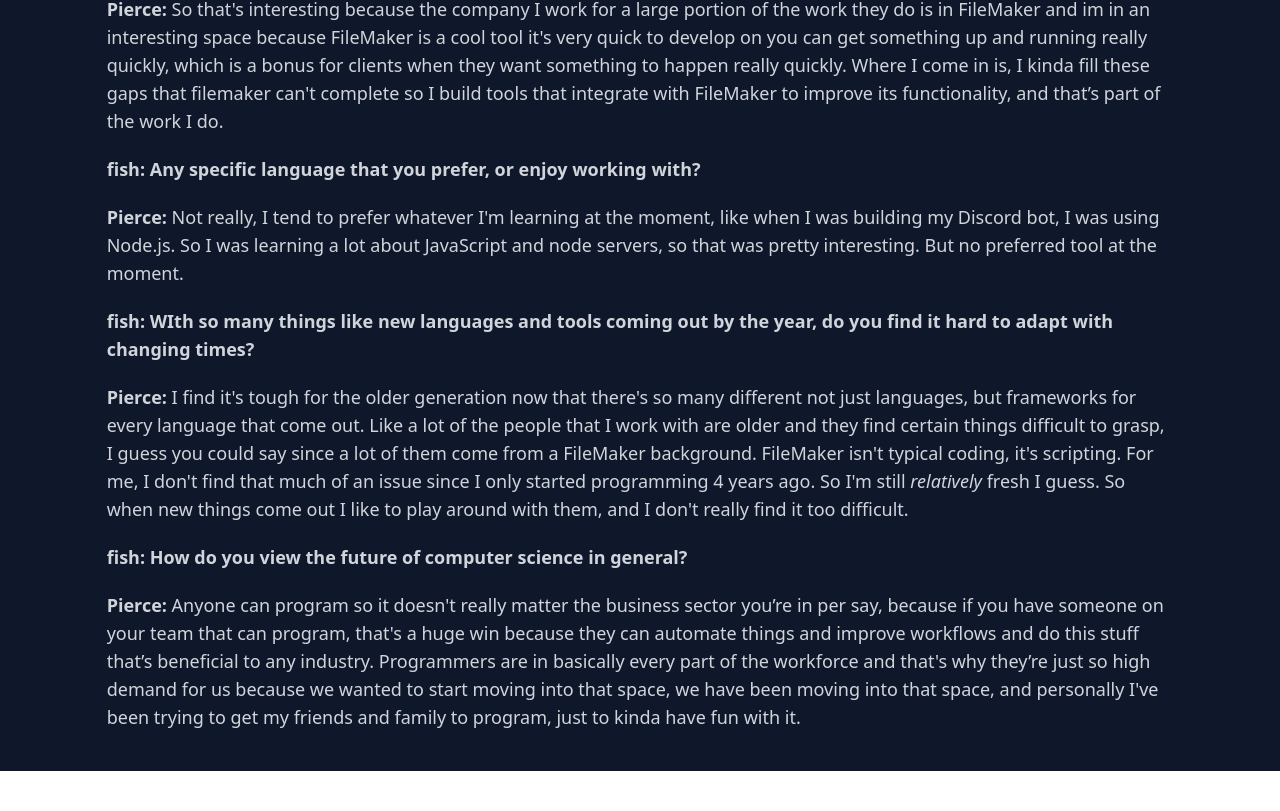
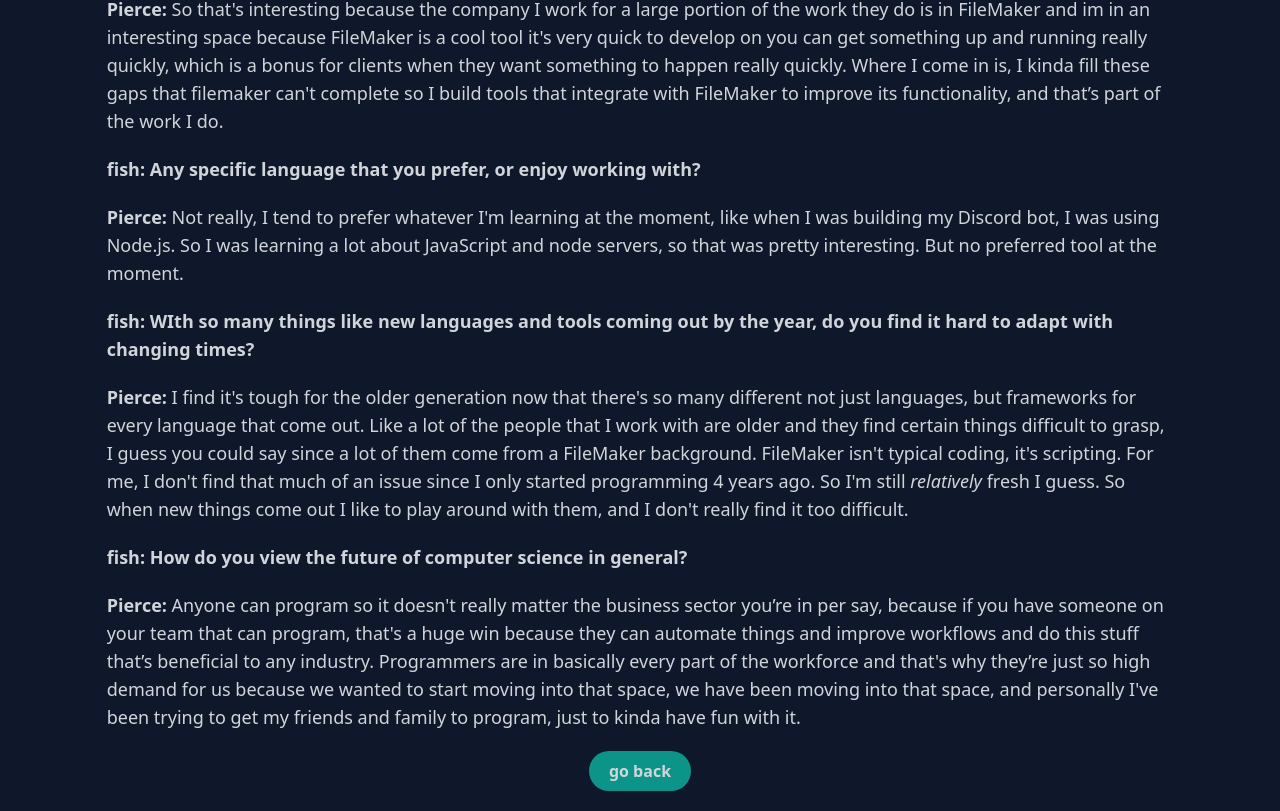
Before and after one commit to rpxs/blog-v2, a Next.js app: page /p/dorfnox-developer-journey in a window 1280 px wide. Shown: the part 1497-2308 px from the top of the page. Before the commit the page ends 2268 px from the top, so only its background shows below. Built offline with nearby package versions, Linux system fonts and the light colour scheme.

Commit message:
(feat) add back btn

```diff
--- a/components/Wrapper.js
+++ b/components/Wrapper.js
@@ -9,9 +9,16 @@
       <div className="my-20 sm:text-4xl text-3xl font-bold">
         <h1>{props.meta.title}</h1>
       </div>
-      <div className="w-5/6 flex flex-col gap-5 mb-10 text-lg">
+      <div className="w-5/6 flex flex-col gap-5 mb-5 text-lg">
         {props.children}
       </div>
+      <a
+        className="px-5 py-2 font-semibold mb-5 bg-teal-600 hover:bg-teal-700 rounded-full"
+        href="../"
+        rel="preload"
+      >
+        go back
+      </a>
     </div>
   );
 }
```
